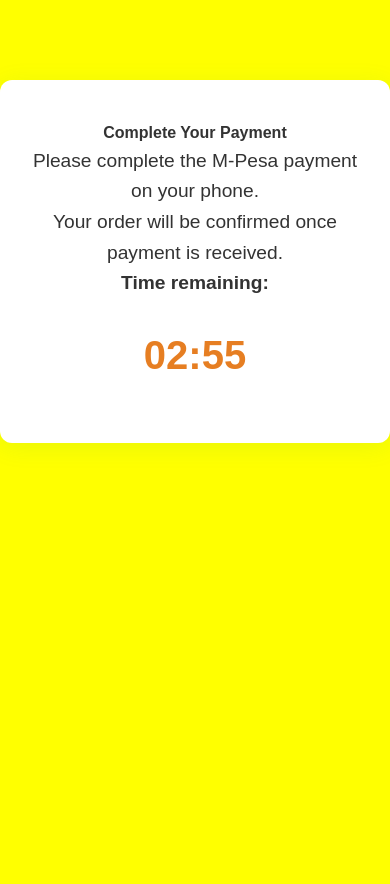
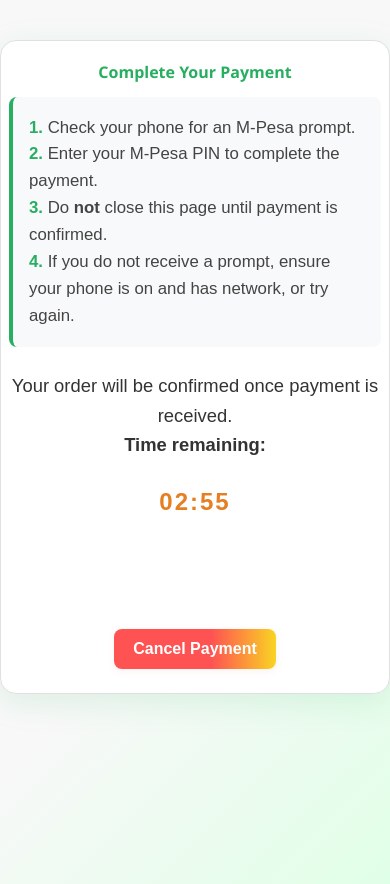
Before and after one commit to trapkid254/aticas-cafe-frontend, a plain HTML site: page payment-waiting.html in a window 390 px wide. Before the commit the page ends 844 px from the top, so only its background shows below. Drawn offline with Linux system fonts and the light colour scheme.

Commit message:
feat: payment waiting page improvements and cancel logic

```diff
--- a/js/payment-waiting.js
+++ b/js/payment-waiting.js
@@ -2,6 +2,7 @@
 
 const timerElement = document.getElementById('timer');
 const statusMessage = document.getElementById('statusMessage');
+const cancelBtn = document.getElementById('cancelPaymentBtn');
 
 // Set countdown time (in seconds)
 let timeLeft = 180; // 3 minutes
@@ -12,20 +13,48 @@
 const orderKey = 'pendingMpesaOrderId';
 const orderId = localStorage.getItem(orderKey) || new URLSearchParams(window.location.search).get('orderId');
 
+// Get merchantRequestId from localStorage or query param
+const merchantRequestIdKey = 'pendingMerchantRequestId';
+const merchantRequestId = localStorage.getItem(merchantRequestIdKey) || new URLSearchParams(window.location.search).get('merchantRequestId');
+
 function updateTimerDisplay() {
     const min = String(Math.floor(timeLeft / 60)).padStart(2, '0');
     const sec = String(timeLeft % 60).padStart(2, '0');
     timerElement.textContent = `${min}:${sec}`;
 }
 
-function cancelOrder() {
-    if (!orderId) return;
-    fetch('https://aticas-backend.onrender.com/api/orders/cancel', {
-        method: 'POST',
-        headers: { 'Content-Type': 'application/json' },
-        body: JSON.stringify({ orderId })
-    });
+function redirectToCancelled(orderId) {
+    window.location.href = `order-confirmation.html?orderId=${orderId}&cancelled=1`;
 }
+
+async function cancelOrderAndRedirect() {
+    if (!merchantRequestId) return;
+    try {
+        // Try to cancel the order by merchantRequestId
+        const res = await fetch('https://aticas-backend.onrender.com/api/orders/cancel', {
+            method: 'POST',
+            headers: { 'Content-Type': 'application/json' },
+            body: JSON.stringify({ merchantRequestId })
+        });
+        let orderId = '';
+        if (res.ok) {
+            const data = await res.json();
+            if (data.order && data.order._id) {
+                orderId = data.order._id;
+            }
+        }
+        // Remove pending merchantRequestId from localStorage
+        localStorage.removeItem(merchantRequestIdKey);
+        // Redirect to order confirmation page (showing cancelled order)
+        redirectToCancelled(orderId);
+    } catch (err) {
+        // Fallback: just redirect
+        localStorage.removeItem(merchantRequestIdKey);
+        redirectToCancelled('');
+    }
+}
+
+cancelBtn.addEventListener('click', cancelOrderAndRedirect);
 
 function startCountdown() {
     updateTimerDisplay();
@@ -36,26 +65,25 @@
             clearInterval(intervalId);
             clearInterval(pollIntervalId);
             statusMessage.innerHTML = '<span class="cancelled-message">Payment time expired. Your order has been cancelled.</span>';
-            cancelOrder();
-            localStorage.removeItem(orderKey);
+            cancelOrderAndRedirect();
         }
     }, 1000);
 }
 
 async function pollPaymentStatus() {
-    if (!orderId) return;
+    if (!merchantRequestId) return;
     try {
-        const res = await fetch(`https://aticas-backend.onrender.com/api/orders/${orderId}`);
+        const res = await fetch(`https://aticas-backend.onrender.com/api/orders/by-merchant-request/${merchantRequestId}`);
         if (res.ok) {
             const order = await res.json();
             if (order.status && order.status.toLowerCase() === 'paid') {
                 clearInterval(intervalId);
                 clearInterval(pollIntervalId);
                 statusMessage.innerHTML = '<span class="success-message">Payment received! Redirecting to your receipt...</span>';
-                // Remove pending order from localStorage
-                localStorage.removeItem(orderKey);
+                // Remove pending merchantRequestId from localStorage
+                localStorage.removeItem(merchantRequestIdKey);
                 setTimeout(() => {
-                    window.location.href = `order-confirmation.html?orderId=${orderId}`;
+                    window.location.href = `order-confirmation.html?orderId=${order._id}`;
                 }, 1500);
             }
         }
--- a/payment-waiting.html
+++ b/payment-waiting.html
@@ -6,48 +6,103 @@
     <title>Complete Your Payment</title>
     <link rel="stylesheet" href="css/style.css">
     <style>
+        body {
+            background: linear-gradient(135deg, #f8f8f8 60%, #e0ffe7 100%);
+            min-height: 100vh;
+        }
         .waiting-container {
-            max-width: 500px;
-            margin: 80px auto 0 auto;
+            max-width: 480px;
+            margin: 100px auto 0 auto;
             background: #fff;
-            border-radius: 12px;
-            box-shadow: 0 4px 24px rgba(39,174,96,0.10);
-            padding: 2.5rem 2rem 2rem 2rem;
+            border-radius: 16px;
+            box-shadow: 0 8px 32px rgba(39,174,96,0.13);
+            padding: 2.5rem 2rem 2.5rem 2rem;
             text-align: center;
+            border: 1.5px solid #e0e0e0;
         }
-        .timer {
-            font-size: 2.5rem;
-            color: #e67e22;
-            margin: 1.5rem 0;
-            font-weight: bold;
+        .waiting-container h2 {
+            color: #27ae60;
+            font-size: 2.1rem;
+            margin-bottom: 0.7rem;
+            font-family: 'Segoe UI', Arial, sans-serif;
         }
         .waiting-message {
-            font-size: 1.2rem;
+            font-size: 1.15rem;
             color: #333;
             margin-bottom: 1.5rem;
         }
-        .cancelled-message {
-            color: #e74c3c;
-            font-size: 1.2rem;
-            margin-top: 1.5rem;
+        .timer {
+            font-size: 2.2rem;
+            color: #e67e22;
+            margin: 1.2rem 0 1.5rem 0;
+            font-weight: bold;
+            letter-spacing: 2px;
         }
-        .success-message {
+        .status-message {
+            margin-bottom: 1.5rem;
+            min-height: 1.5em;
+        }
+        .cancel-btn {
+            margin-top: 2.2rem;
+            padding: 0.9rem 2.2rem;
+            background: linear-gradient(90deg, #ff5252 60%, #f9d423 100%);
+            color: #fff;
+            border: none;
+            border-radius: 8px;
+            font-size: 1.1rem;
+            font-weight: bold;
+            cursor: pointer;
+            box-shadow: 0 2px 8px rgba(255,82,82,0.08);
+            transition: background 0.3s, transform 0.2s;
+        }
+        .cancel-btn:hover {
+            background: linear-gradient(90deg, #e74c3c 60%, #f9d423 100%);
+            transform: scale(1.04);
+        }
+        .mpesa-instructions {
+            background: #f8f9fa;
+            border-left: 4px solid #27ae60;
+            border-radius: 8px;
+            padding: 1.1rem 1rem;
+            margin-bottom: 1.5rem;
+            color: #444;
+            font-size: 1.05rem;
+            text-align: left;
+        }
+        .mpesa-instructions strong {
             color: #27ae60;
-            font-size: 1.2rem;
-            margin-top: 1.5rem;
+        }
+        @media (max-width: 600px) {
+            .waiting-container {
+                margin: 40px 0 0 0;
+                padding: 1.2rem 0.5rem 1.5rem 0.5rem;
+            }
+            .timer {
+                font-size: 1.5rem;
+            }
+            .cancel-btn {
+                padding: 0.7rem 1.2rem;
+                font-size: 1rem;
+            }
         }
     </style>
 </head>
 <body>
     <div class="waiting-container">
         <h2>Complete Your Payment</h2>
+        <div class="mpesa-instructions">
+            <strong>1.</strong> Check your phone for an M-Pesa prompt.<br>
+            <strong>2.</strong> Enter your M-Pesa PIN to complete the payment.<br>
+            <strong>3.</strong> Do <b>not</b> close this page until payment is confirmed.<br>
+            <strong>4.</strong> If you do not receive a prompt, ensure your phone is on and has network, or try again.
+        </div>
         <div class="waiting-message">
-            Please complete the M-Pesa payment on your phone.<br>
             Your order will be confirmed once payment is received.<br>
             <b>Time remaining:</b>
         </div>
         <div class="timer" id="timer">03:00</div>
-        <div id="statusMessage"></div>
+        <div class="status-message" id="statusMessage"></div>
+        <button class="cancel-btn" id="cancelPaymentBtn">Cancel Payment</button>
     </div>
     <script src="js/payment-waiting.js"></script>
 </body>
```
Also changed, not shown: js/cart.js (+7 -8 lines), order-confirmation.html (+10 -1 lines).
